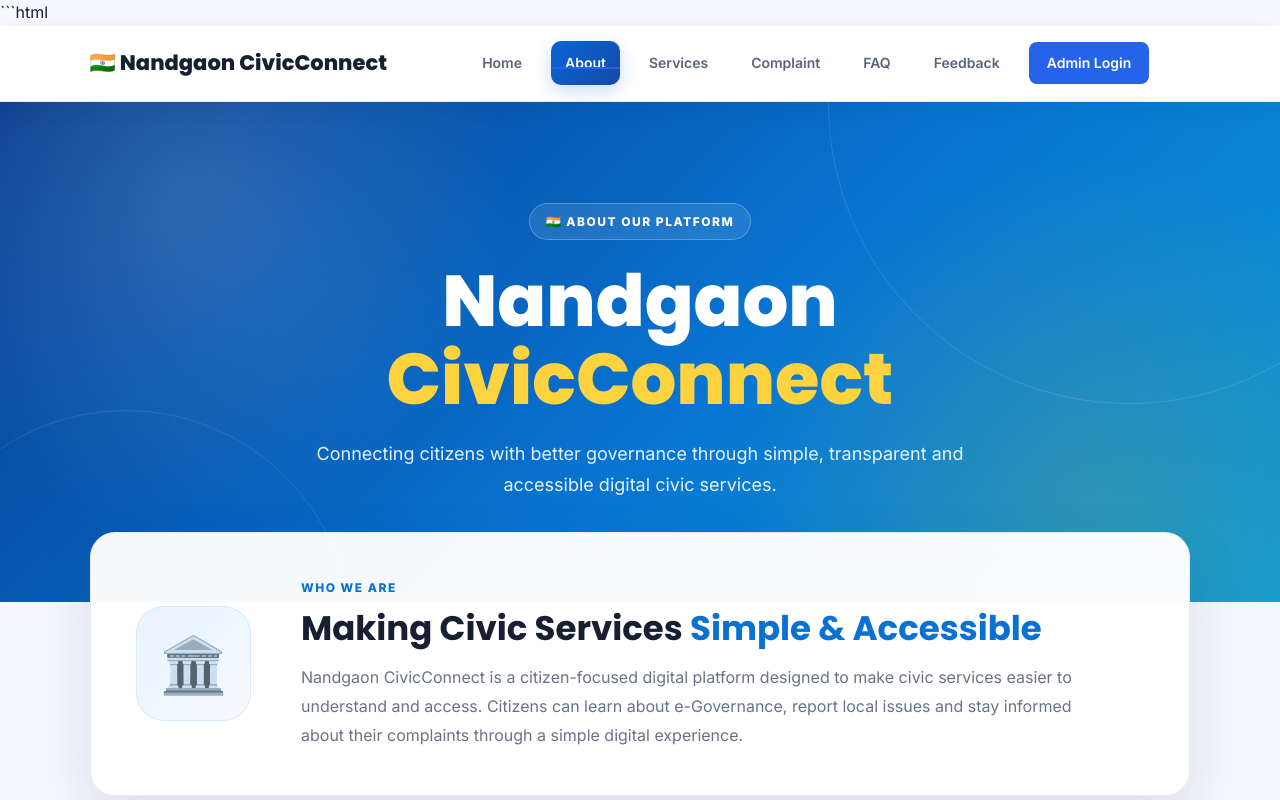
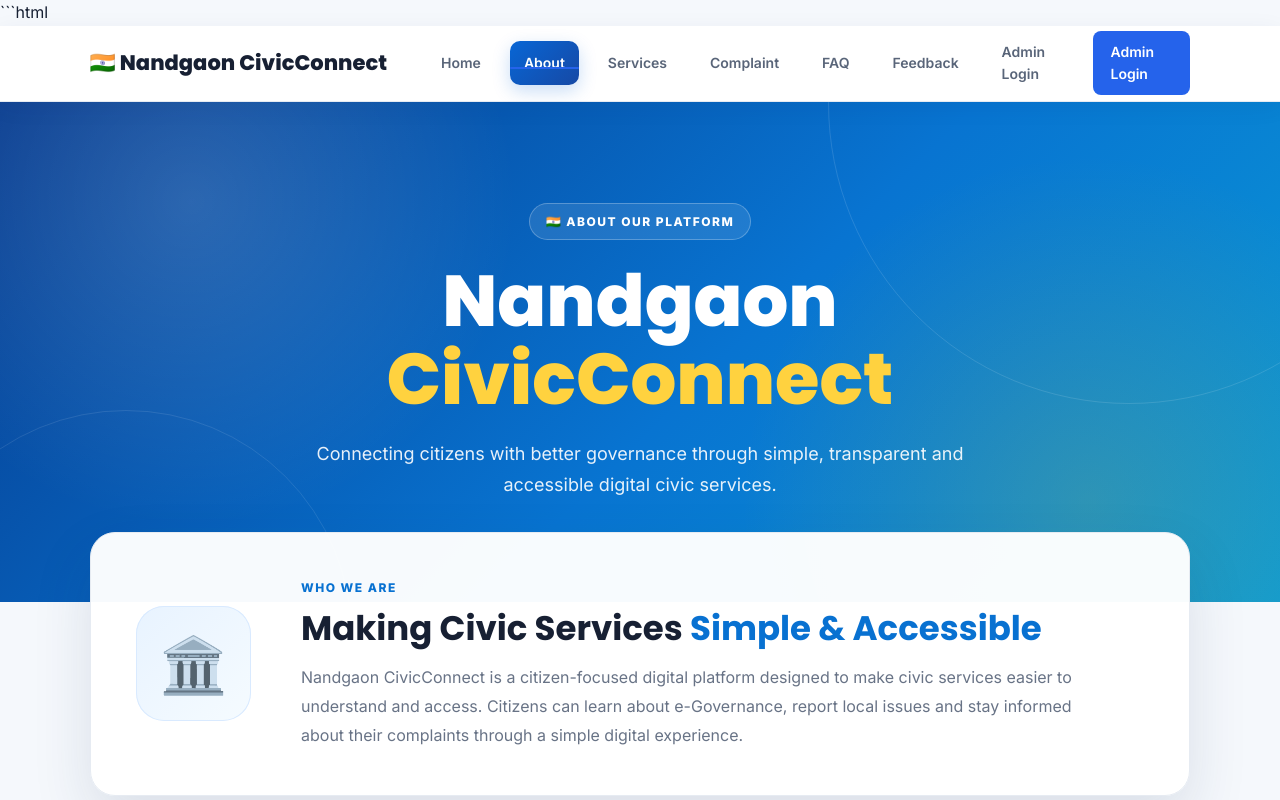
Before and after one commit to vishwakarmaanshika116-netizen/Nandgaon-CivicConnect, a plain HTML site: page about.html in a window 1280 px wide. Shown: the top 800 px of the page. Drawn offline with Linux system fonts and the light colour scheme.

Commit message:
updated code

```diff
--- a/about.html
+++ b/about.html
@@ -867,7 +867,11 @@
 
             <a href="feedback.html">Feedback</a>
 
-            <a href="admin.html">Admin Login</a>
+            <a href="register.html">Admin Login</a>
+
+            <a href="admin-login.html">Admin Login</a>
+
+
 
         </div>
 
```
Also changed, not shown: faq.html (+2 -0 lines), register-complaint.html (+3 -0 lines), services.html (+3 -1 lines).
